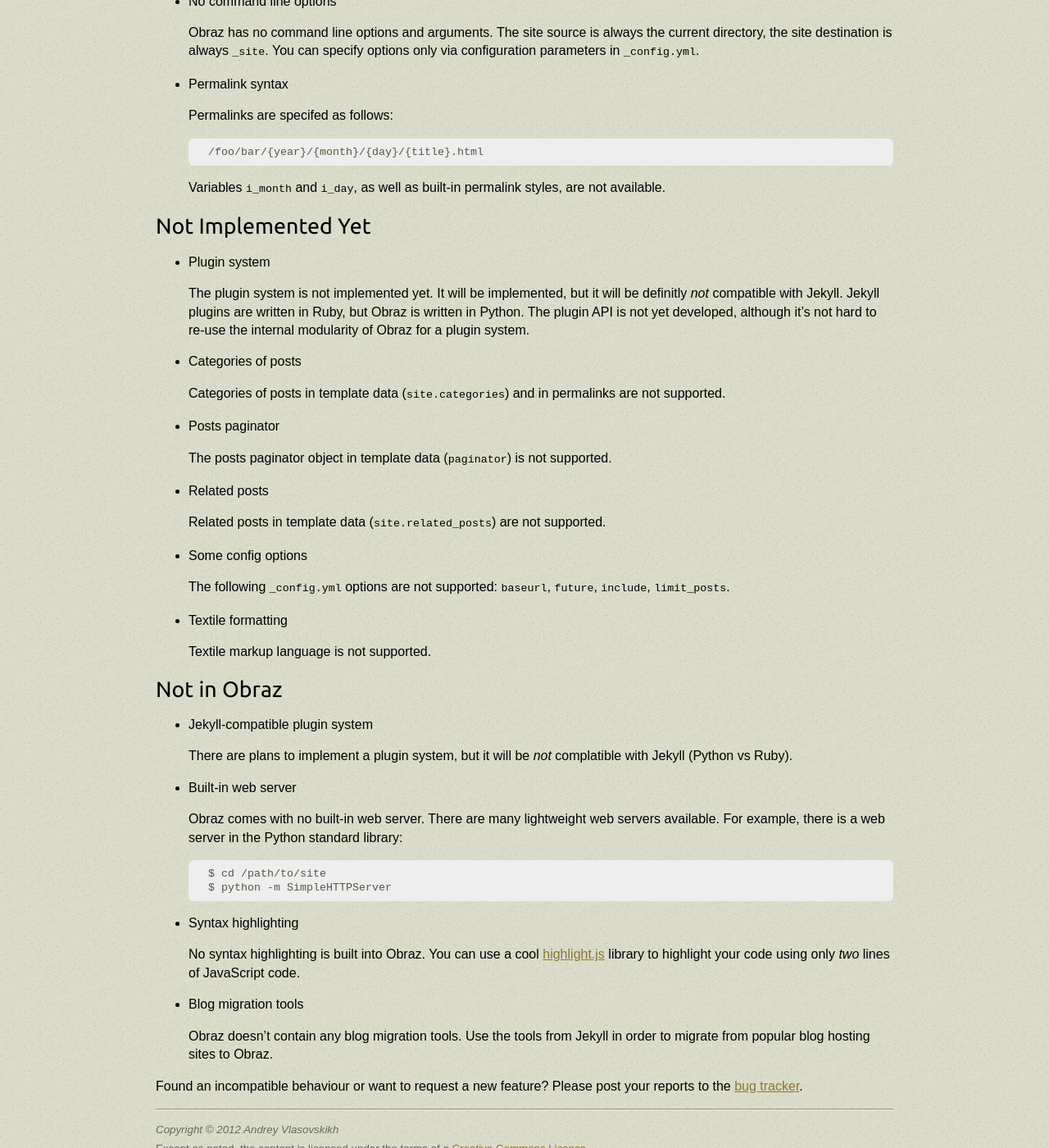
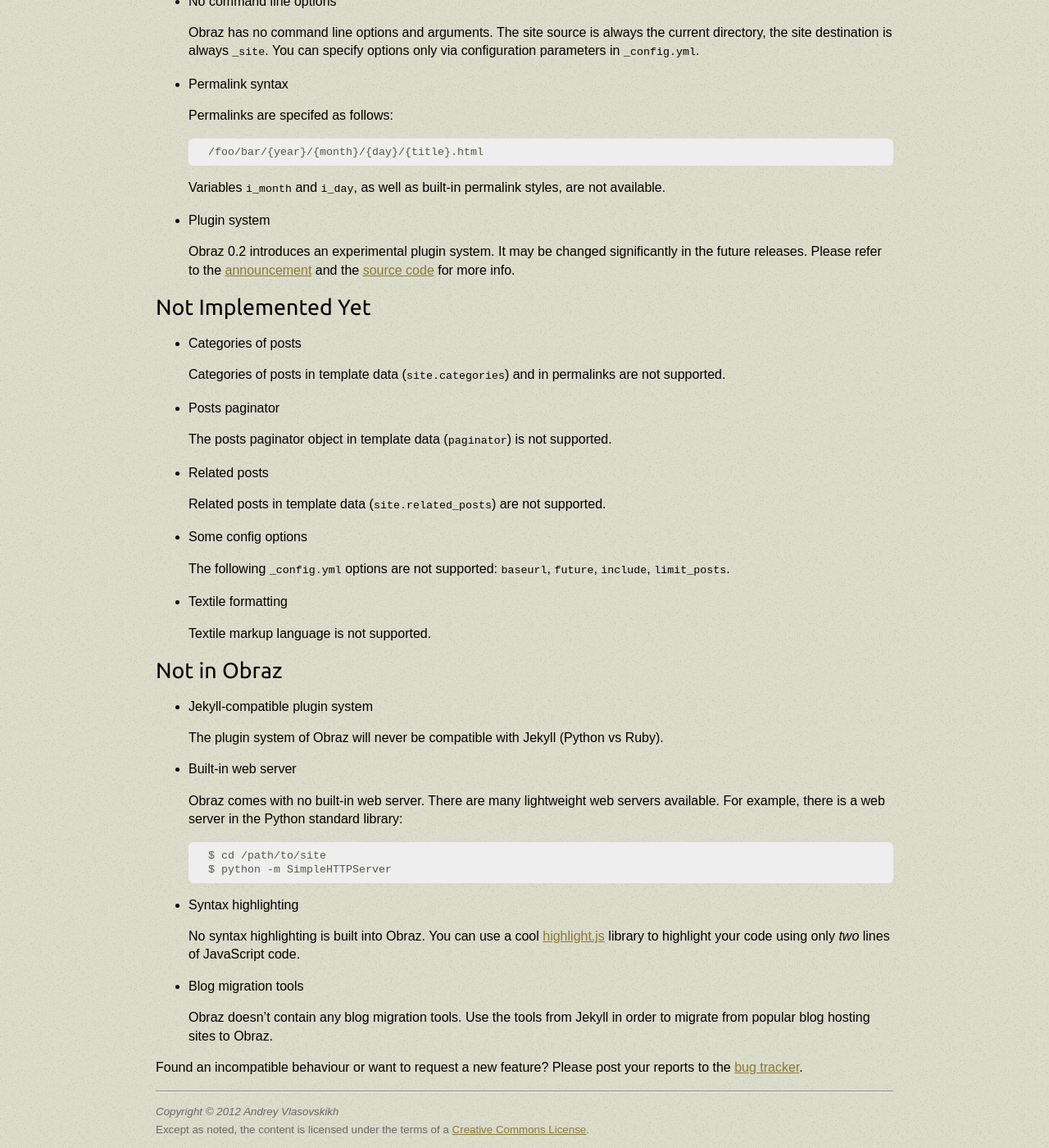
Before and after one commit to vlasovskikh/obraz, a Jekyll site: the page built from doc/jekyll.md, in a window 1280 px wide and 1400 px high, scrolled down 441 px. Shown: the whole window at 82% size. Built offline with Jekyll 4.4.1, drawn with Linux system fonts in a browser that asks for light colours.

Commit message:
Added info about the plugin system

```diff
--- a/doc/jekyll.md
+++ b/doc/jekyll.md
@@ -39,17 +39,16 @@
     Variables `i_month` and `i_day`, as well as built-in permalink styles, are
     not available.
 
+* Plugin system
+
+    Obraz 0.2 introduces an experimental plugin system. It may be changed
+    significantly in the future releases. Please refer to the [announcement][5]
+    and the [source code][6] for more info.
+
 
 Not Implemented Yet
 -------------------
 
-* Plugin system
-
-    The plugin system is not implemented yet. It will be implemented, but it
-    will be definitly _not_ compatible with Jekyll. Jekyll plugins are written
-    in Ruby, but Obraz is written in Python. The plugin API is not yet
-    developed, although it's not hard to re-use the internal modularity of Obraz
-    for a plugin system.
 
 * Categories of posts
 
@@ -79,8 +78,8 @@
 
 * Jekyll-compatible plugin system
 
-    There are plans to implement a plugin system, but it will be _not_
-    complatible with Jekyll (Python vs Ruby).
+    The plugin system of Obraz will never be compatible with Jekyll (Python vs
+    Ruby).
 
 * Built-in web server
 
```
Also changed, not shown: other parts of doc/jekyll.md (+2 -0 lines).
